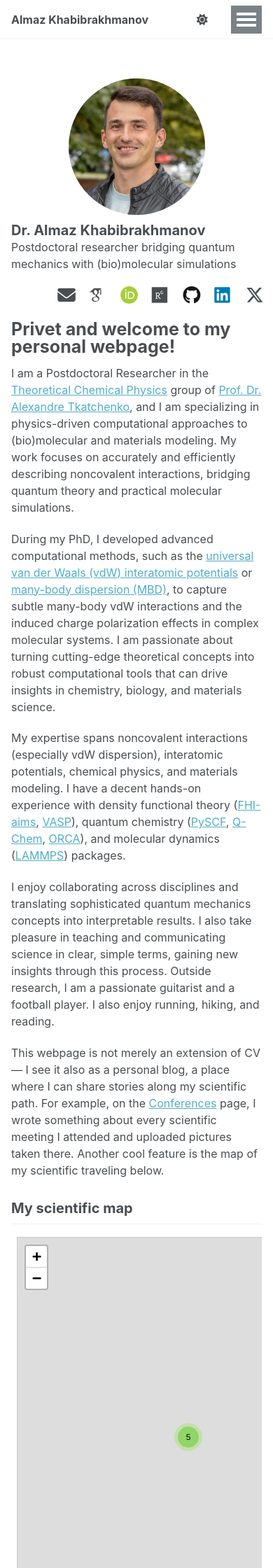
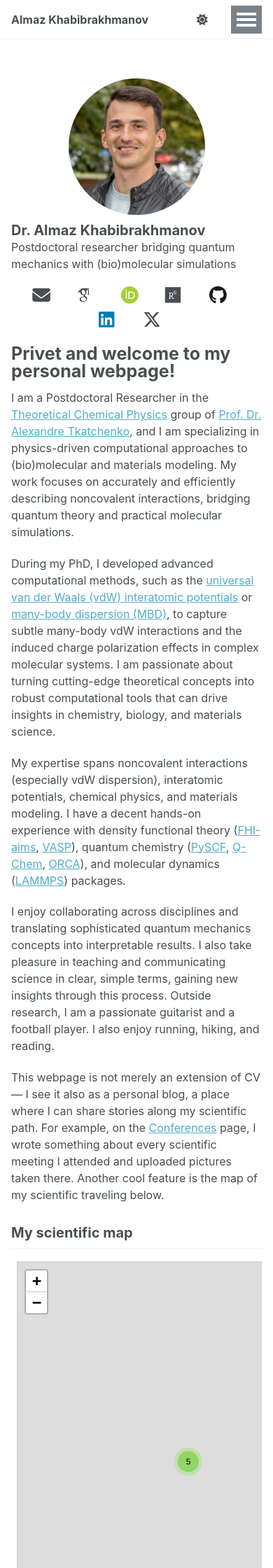
Before and after one commit to almaz-khabibrakhmanov/almaz-khabibrakhmanov.github.io, a Jekyll site: the page built from _pages/about.md, in a window 390 px wide. Shown: the top 2240 px of the page at 70% size. Built offline with Jekyll 4.4.1, drawn with Linux system fonts in a browser that asks for light colours; nearby versions of some CDN libraries; some web fonts are replaced; a script that is not in the unit is left out.

Commit message:
Fix mobile logo row overflow: center + wrap instead of fixed-width nowrap

```diff
--- a/_sass/layout/_sidebar.scss
+++ b/_sass/layout/_sidebar.scss
@@ -365,12 +365,14 @@
   .sidebar .author__urls {
     display: flex;
     flex-direction: row;
-    flex-wrap: nowrap;
-    justify-content: space-between;
+    flex-wrap: wrap;           /* wrap to a 2nd row rather than overflow the screen */
+    justify-content: center;   /* (3) centred group, with margins on both sides */
     align-items: center;
+    gap: 0.6rem 1.15rem;       /* uniform spacing between the logos */
     position: static;
-    width: 63%;                /* (3) ~10% tighter band, centred → margins each side */
-    margin: 1.25em auto 0;     /* (4) vertical gap between the bio and the logo row */
+    width: 100%;               /* full width so centring has room; the icons only
+                                  take the space they need and stay centred */
+    margin: 1.25em 0 0;        /* (4) vertical gap between the bio and the logo row */
     padding: 0;
     border: 0;
     background: transparent;
```
